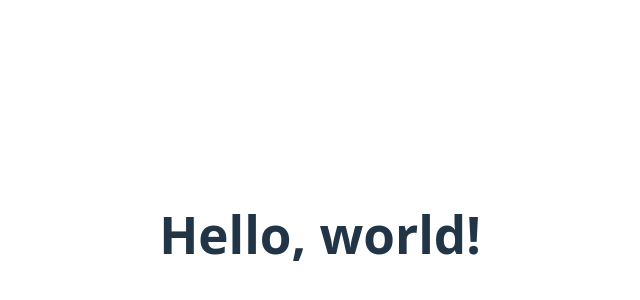
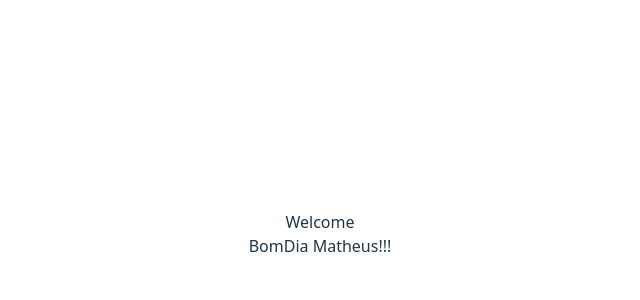
Before and after one commit to FernandoVenturini/hdc_react_typescript, a React (Vite) app: page / in a window 1280 px wide. Shown: the part 166-466 px from the top of the page, without its empty margins (320-960 px from the left). Built offline with nearby package versions, Linux system fonts and the light colour scheme.

Commit message:
creating components #02

```diff
--- a/src/App.jsx
+++ b/src/App.jsx
@@ -1,16 +1,15 @@
-import { useState } from 'react'
-import reactLogo from './assets/react.svg'
-import viteLogo from '/vite.svg'
-import './App.css'
+import './App.css';
+import Welcome from './components/Welcome';
+import BomDia from './components/BomDia';
 
 function App() {
-  const [count, setCount] = useState(0)
 
   return (
     <>
-      <h1>Hello, world!</h1>
+		<Welcome />
+		<BomDia />
     </>
-  )
-}
+  );
+};
 
-export default App
+export default App;
--- /dev/null
+++ b/src/components/BomDia.jsx
@@ -0,0 +1,11 @@
+import React from 'react';
+
+const BomDia = () => {
+	const name = "Matheus";
+
+	return (
+		<div>BomDia {name}!!!</div>
+	);
+};
+
+export default BomDia;
--- /dev/null
+++ b/src/components/Welcome.jsx
@@ -0,0 +1,9 @@
+import React from 'react';
+
+const Welcome = () => {
+  return (
+	<div>Welcome</div>
+  )
+}
+
+export default Welcome;
```
Also changed, not shown: 1 other file (tests, documents, lock files or other folders).
